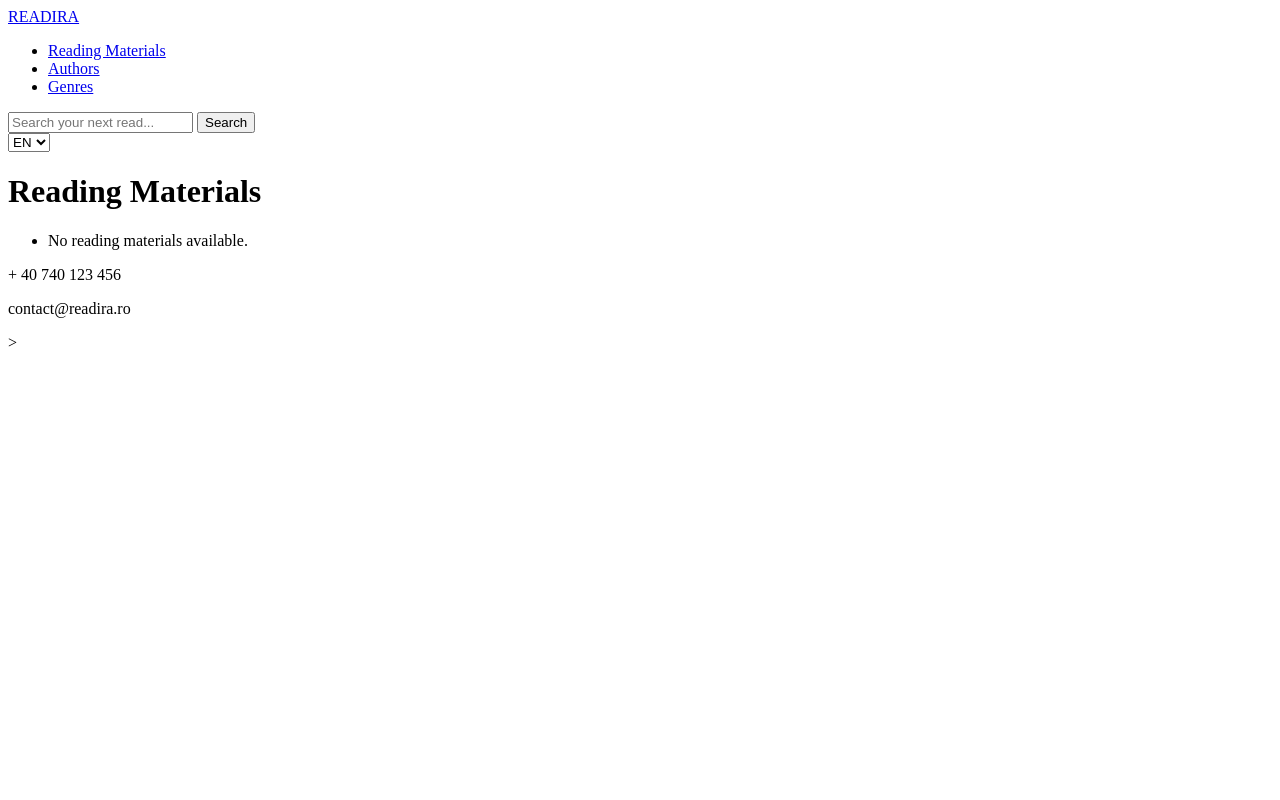
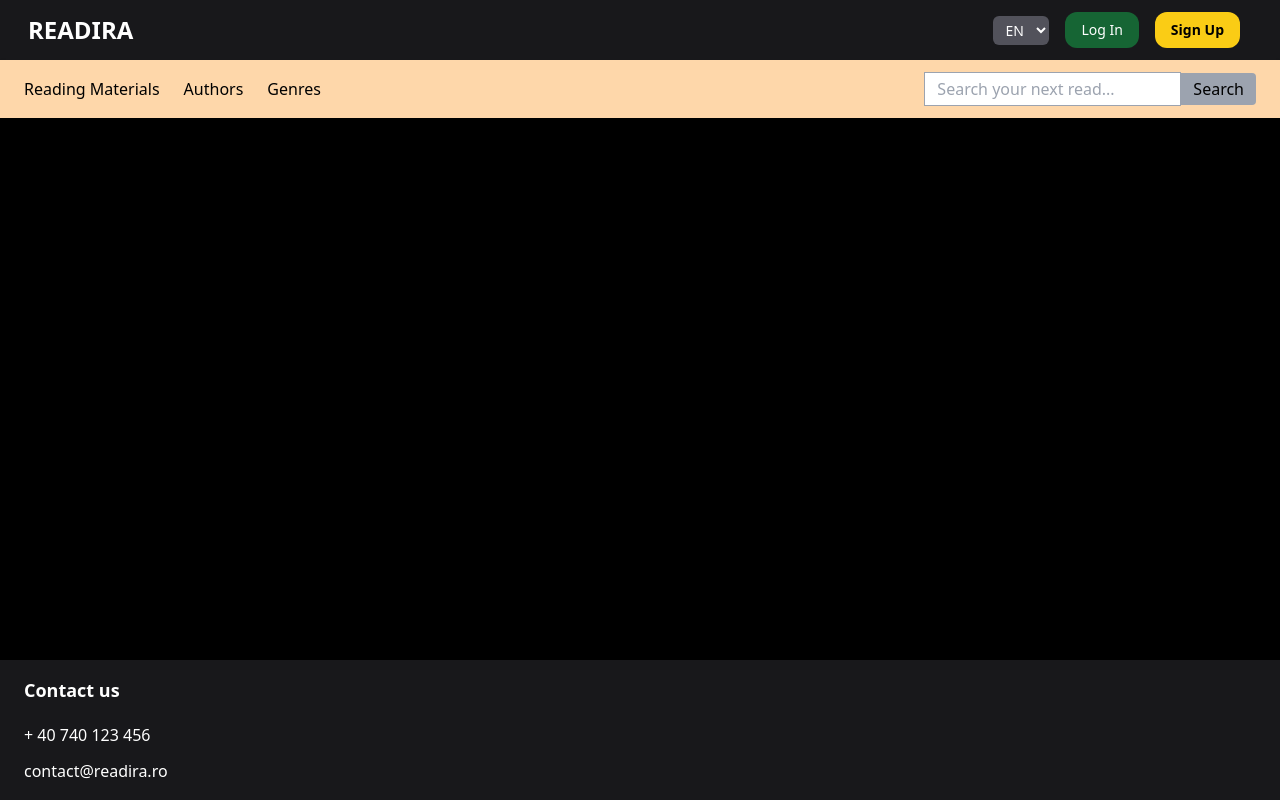
Before and after one commit to Marina-Trifan/online_library, a Django app: page /en/ in a window 1280 px wide. Run offline with Django 5.2, Linux system fonts and the light colour scheme; data that the repository does not hold is empty; some libraries are stand-ins or nearby versions.

Commit message:
base.html and main_page.html updated

```diff
--- a/readira/library/models.py
+++ b/readira/library/models.py
@@ -8,7 +8,8 @@ from django.contrib.auth.models import User
 
 class Author(models.Model):
     name = models.CharField(max_length = 255, verbose_name = _('Author'))
-    date_of_birth = models.DateField
+    date_of_birth = models.DateField(verbose_name=_('Date of Birth'), null=True)
+    written_genres = models.CharField(max_length = 255, verbose_name=_('Genres'), null=True)
     bio = models.TextField(verbose_name = _('About the author'))
 
     class Meta:
@@ -33,7 +34,7 @@ class ReadingMaterials(models.Model):
     genre = models.ForeignKey(Genre, on_delete = models.DO_NOTHING , verbose_name = _('Genre'))
     reading_material_type = models.ForeignKey(BookType, on_delete = models.DO_NOTHING , verbose_name = _('Type'))
     book_summary = models.TextField(verbose_name = _('Book Summary'))
-    # image = models.ImageField(upload_to = 'reading_materials/', verbose_name = _('Image'))
+    image = models.ImageField(upload_to = 'reading_materials/', verbose_name = _('Image'), null=True)
     enabled = models.BooleanField(default = True, verbose_name=('Enabled'))
 
     def average_rating(self):
--- a/readira/library/templates/library/base.html
+++ b/readira/library/templates/library/base.html
@@ -1,6 +1,6 @@
 {% load static i18n %}
 <!DOCTYPE html>
-<html lang= '{% get_current_language as LANGUAGE_CODE %} {{LANGUAGE_CODE}}'>
+<html lang= '{% get_current_language as LANGUAGE_CODE %} {{LANGUAGE_CODE}}' class="h-full">
 <head>
     <meta charset="UTF-8">
     <meta name = 'viewport' content = 'width=device-width, initial-scale=1.0'>
@@ -14,6 +14,7 @@
 
     <!-- Tailwind CSS-->
     <link href = '{%static "css/tailwind.css" %}' rel = 'stylesheet'>
+    <script src="https://cdn.tailwindcss.com"></script>
 
     <!-- Dark mode script from cookie-->
     <script>
@@ -21,7 +22,7 @@
             const theme = document.cookie.split('; ').find(row => row.startsWith('theme='));
             const prefersDark = !theme || theme.includes('dark');
             if (prefersDark) {
-                documentElement.classList.add('dark');
+                document.documentElement.classList.add('dark');
             }
         })();
     </script>
@@ -31,53 +32,49 @@
         }
     </script>
 </head>
-<body class = 'bg-black text-white transition-colors duration-300' id = 'theme-root'>
+<body class = 'h-full flex flex-col bg-black text-white transition-colors duration-300' id = 'theme-root'>
 
-<!-- Navbar-->
-    <nav class = 'sticky top-0 z-50 dark:bg-zinc-900 px-6 py-3 flex items-center
-    justify-between text-black dark:text-white shadow'></nav>
+<!-- Header-->
+    <header class='sticky top-0 z-50 bg-zinc-900 text-white px-6 py-3 flex items-center justify-between shadow'>
+
         <!-- Left Section -->
         <div class = 'text-2xl font-bold'>
-            <a href = '/' class='hover:bg-green=600 px-1 rounded transition-colors duration-200'>READIRA</a>
+            <a href = '/' class='hover:bg-green-600 px-1 rounded'>READIRA</a>
         </div>
-
-        <!-- Centre Section -->
-        <ul class='hidden md:flex space-x-6'>
-            <li><a href = '/reading_materials' class ='hover:bg-blue-500 px-1 rounded transition-colors duration-200'>Reading Materials</a></li>
-            <li><a href = '/authors' class = 'hover: bg-yellow-400 px-1 rounded transition-colors duration-200'>Authors</a></li>
-            <li><a href = '/genres' class = 'hover:bg-green-500 px 1 rounded transition-colors duration-200'>Genres</a></li>
-        </ul>
-
         <!-- Right Section -->
-        <div class='flex items-center gap-3 ml-auto'>
-            <!-- Search Form -->
-            <form action = '/search' method ='get' class='flex items-center'>
-                <input type='search' name='q' placeholder='Search your next read...'
-                       class='rounded-1 px-3 py-1 text black focus:outline-none'/>
-                <button type='submit'
-                        class='bg-gray-200 px-3 py-1 rounded-r hover:bg-gray-400 transition-colors duration-200'>
-                    Search
-                </button>
-            </form>
+        <div class="hidden md:flex items-center space-x-4">
             <!-- Language Switcher -->
             <form action='{% url "set_language" %}' method='post'>
                 {% csrf_token%}
-                <select name='language' onchange='this.form.submit()' class='bg-zinc-200 dark:bg-zinc-800 text black dark:text-white text-sm px-2 py-1 rounded-md'>
+                <select name='language' onchange='this.form.submit()'
+                    class="bg-zinc-600 text-white text-sm px-2 py-1 rounded-md transition-colors duration-300">
                     <option value='en' {% if LANGUAGE_CODE == 'en' %}selected{% endif %}>EN</option>
                     <option value='ro' {% if LANGUAGE_CODE == 'ro' %}selected{% endif %}>RO</option>
                 </select>
             </form>
+
+            <!-- Authentication buttons -->
+            <a href="/login" class="px-4 py-2 bg-green-800 text-white rounded-xl text-sm">Log In</a>
+            <a href="/signup" class="px-4 py-2 bg-yellow-400 text-black rounded-xl text-sm font-semibold">Sign Up</a>
+
+            <!-- Theme toggle -->
+            <button onclick="toggleTheme()" class="text-xl hover:text-yellow-400 transition" title="Toggle theme">
+                <i id="theme-icon" class="ph ph-moon"></i>
+            </button>
         </div>
-    </nav>
+    </header>
+
+
 <!-- Content -->
-    <main class='container mx-auto px-6 py-8'>
+    <main class='container mx-auto flex-grow'>
         {% block content %}
         {% endblock %}
     </main>
 
 <!-- Footer -->
-    <footer class='bg-zinc-900 text-center text-white py-4 mt-auto'>
-        <div class='container mx-auto px-6 flex flex-col md:flex-row justify-between item-center gap-4'>
+    <footer class='bg-zinc-900 text-center text-white py-4 '>
+        <div class='container mx-auto px-6 flex flex-col items-start gap-2'>
+            <p class='w-full text-left mb-2 font-semibold text-lg'>Contact us</p>
             <p>
                 <i class='ph ph-phone text-lg'></i>
                 + 40 740 123 456
@@ -85,7 +82,7 @@
             <p>
                 <i class='ph ph-envelope-simple text-lg'></i>
                 contact@readira.ro
-            </p>>
+            </p>
         </div>
 
     </footer>
@@ -93,17 +90,29 @@
         function toggleTheme() {
             const html = document.documentElement;
             const body = document.getElementById('theme-root');
+            const icon = document.getElementById('theme-icon');
             const isDark = html.classList.toggle('dark');
             if (isDark) {
                 body.classList.remove('bg-white', 'text-black');
                 body.classList.add('bg-black', 'text-white');
                 document.cookie = 'theme=dark; path=/; max-age=31536000';
+                if (icon) icon.className = 'ph ph-sun';
             } else {
                 body.classList.remove('bg-black', 'text-white');
                 body.classList.add('bg-white', 'text-black');
-                document.cookie = 'theme-Light; path=/; max-age=31536000';
+                document.cookie = 'theme=light; path=/; max-age=31536000';
+                icon.className = 'ph ph-moon';
             }
         }
+
+        window.addEventListener('DOMContentLoaded', () => {
+            const isDark = document.documentElement.classList.contains('dark');
+            const icon = document.getElementById('theme-icon');
+            if (icon) {
+            icon.className = isDark ? 'ph ph-sun' : 'ph ph-moon';
+            }
+        });
+
     </script>
 </body>
 </html>
--- a/readira/library/templates/library/main_page.html
+++ b/readira/library/templates/library/main_page.html
@@ -4,6 +4,32 @@
 
 {% block content %}
 
-<!-- Reading Materials -->
+<!-- Navbar-->
+<nav class = 'sticky top-0 z-50 bg-orange-200 w-full mt-0 mb-0 text-black shadow'>
+    <div class="flex items-center justify-between py-3 flex">
+
+
+        <!-- Centre Section -->
+        <div class="hidden md:flex space-x-6 items-center px-6">
+            <a href="/reading_materials" class="hover:bg-yellow-400 transition">Reading Materials</a>
+            <a href="/authors" class="hover:bg-yellow-400 transition">Authors</a>
+            <a href="/genres" class="hover:bg-yellow-400 transition">Genres</a>
+        </div>
+
+        <!-- Right Section -->
+        <div class="hidden md:flex items-center space-x-4 px-6">
+
+            <!-- Search Form -->
+            <form action = '/search' method ='get' class='flex items-center'>
+                <input type='search' name='q' placeholder='Search your next read...'
+                    class='rounded-1 px-3 py-1 text-black border border-gray-400 focus:outline-none'/>
+                <button type='submit'
+                        class='bg-gray-400 px-3 py-1 rounded-r hover:bg-gray-200 transition-colors duration-200'>
+                    Search
+                </button>
+            </form>
+        </div>
+    </div>
+</nav>
 
 {% endblock %}
--- a/readira/library/templates/reading_materials/list.html
+++ b/readira/library/templates/reading_materials/list.html
@@ -1,17 +1,19 @@
 {% extends "library/base.html" %}
 {% load i18n static %}
 
+
 {% block content %}
+<!-- <link href = '{%static "css/tailwind.css" %}' rel = 'stylesheet'>
   <h1>Reading Materials</h1>
   <ul>
     {% for material in materials %}
       <li>
-        <a href="{% url 'reading_material_detail' material.pk %}">
+        <a class="bg-black" href="{% url 'reading_material_detail' material.pk %}">
           {{ material.title }} by {{ material.author.name }}
         </a>
       </li>
     {% empty %}
       <li>No reading materials available.</li>
     {% endfor %}
-  </ul>
+  </ul> -->
 {% endblock %}
--- a/readira/library/views.py
+++ b/readira/library/views.py
@@ -6,7 +6,7 @@ from .models import Author, ReadingMaterials, Review, Rating
 from user_account.forms import ReviewForm, RatingForm
 
 class MainPage(TemplateView):
-    template_name = 'main_page.html'
+    template_name = 'library/main_page.html'
 
 
 # Reading Materials View
--- a/readira/readira/urls.py
+++ b/readira/readira/urls.py
@@ -19,7 +19,7 @@ from django.urls import path
 from django.conf.urls.i18n import i18n_patterns
 from django.conf import settings
 from django.views.i18n import set_language
-from library.views import AuthorListView, AuthorDetailView, ReadingMaterialsListView, ReadingMaterialsDetailView, ReviewCreateView, RatingCreateView
+from library.views import MainPage, AuthorListView, AuthorDetailView, ReadingMaterialsListView, ReadingMaterialsDetailView, ReviewCreateView, RatingCreateView
 from user_account.views import CustomLoginView, RegisterView, logout_view
 from django.contrib.auth.views import LogoutView
 from django.contrib.auth import logout
@@ -31,7 +31,7 @@ urlpatterns = [
 
 urlpatterns +=i18n_patterns (
     path('admin/', admin.site.urls),
-    path('', ReadingMaterialsListView.as_view(), name='reading_materials_list'),
+    path('', MainPage.as_view(), name='main_page'),
     path('materials/<int:pk>/', ReadingMaterialsDetailView.as_view(), name='reading_material_detail'),
     path('authors/', AuthorListView.as_view(), name='author_list'),
     path('authors/<int:pk>/', AuthorDetailView.as_view(), name='author_details'),
```
Also changed, not shown: readira/library/urls.py (deleted, +0 -10 lines), readira/user_account/urls.py (deleted, +0 -7 lines), readira/library/migrations/0002_author_date_of_birth_author_written_genres_and_more.py (added).
